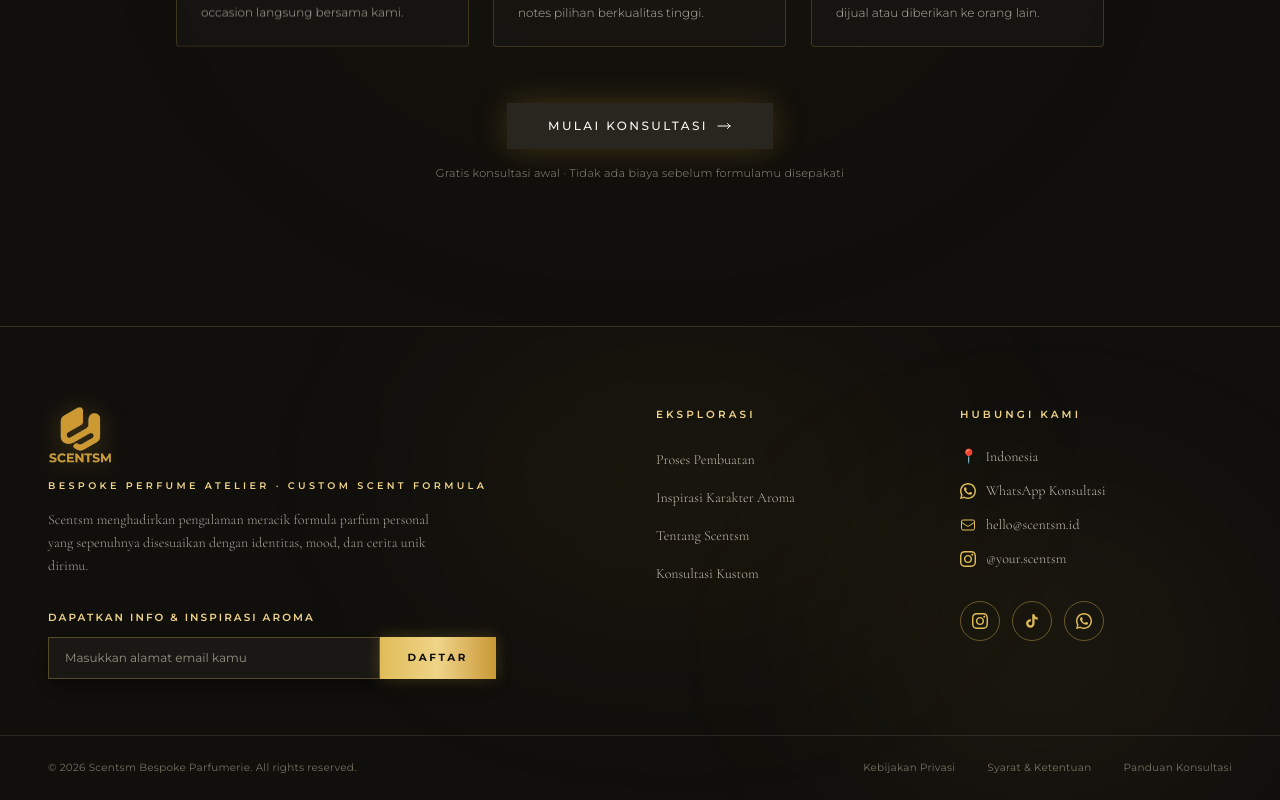
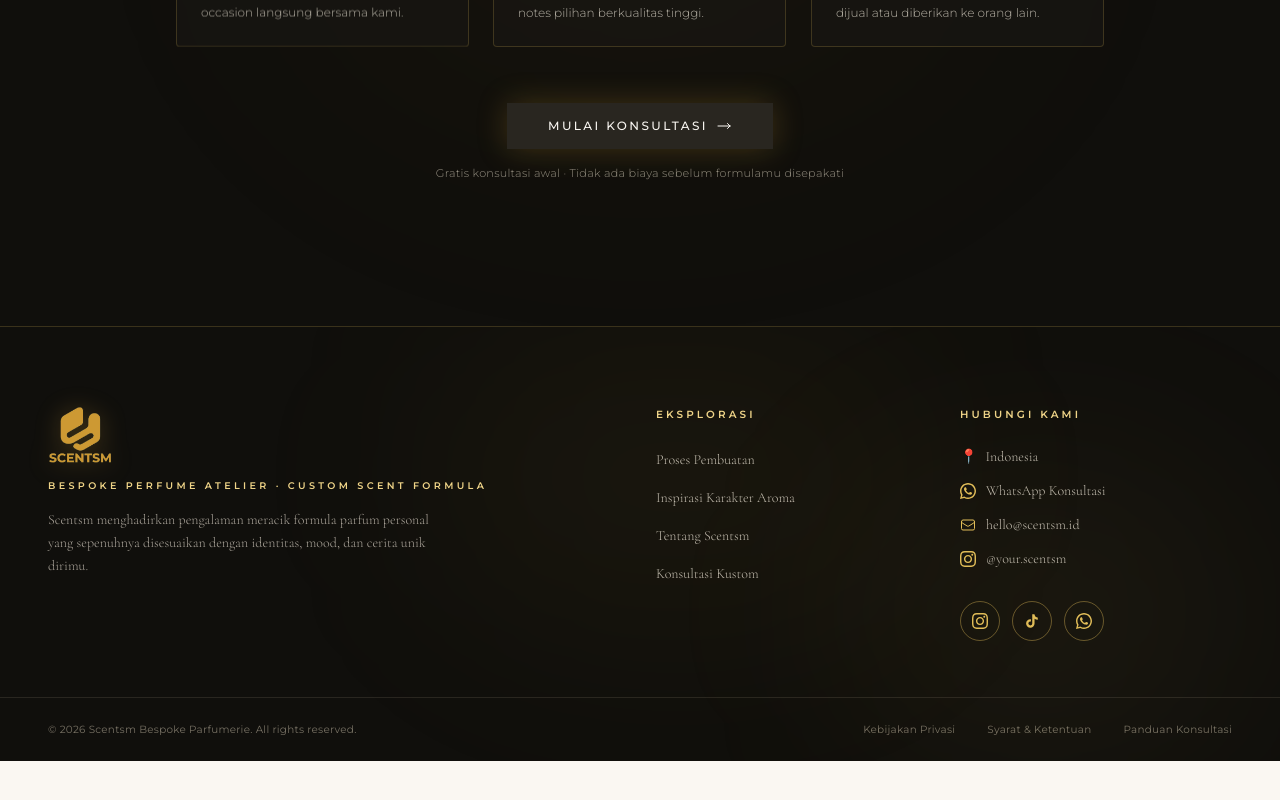
Before and after one commit to fazlurihza/Scentsm-perfume, a Next.js app: page / in a window 1280 px wide. Shown: the part 5120-5920 px from the top of the page. After the commit the page ends 5881 px from the top, so only its background shows below. Built offline with nearby package versions, Linux system fonts and the light colour scheme.

Commit message:
remove_newsletter_section

```diff
--- a/components/Footer.tsx
+++ b/components/Footer.tsx
@@ -38,26 +38,6 @@ export default function Footer() {
             >
               Scentsm menghadirkan pengalaman meracik formula parfum personal yang sepenuhnya disesuaikan dengan identitas, mood, dan cerita unik dirimu.
             </p>
-
-            {/* Newsletter */}
-            <div>
-              <p className="text-[0.65rem] tracking-[0.2em] uppercase text-[var(--color-gold-300)] mb-3 font-semibold">
-                Dapatkan Info & Inspirasi Aroma
-              </p>
-              <form onSubmit={(e) => e.preventDefault()} className="flex max-w-md shadow-lg shadow-black/40">
-                <input
-                  type="email"
-                  placeholder="Masukkan alamat email kamu"
-                  className="flex-1 bg-[var(--color-charcoal-900)] border border-[var(--color-gold-400)]/30 px-4 py-3 text-xs text-[var(--color-ivory-100)] placeholder:text-[var(--color-charcoal-400)] focus:outline-none focus:border-[var(--color-gold-400)] focus:ring-1 focus:ring-[var(--color-gold-400)] transition-all duration-300"
-                />
-                <button
-                  type="submit"
-                  className="bg-gradient-to-r from-[var(--color-gold-400)] via-[var(--color-gold-300)] to-[var(--color-gold-500)] text-[var(--color-charcoal-950)] text-[0.65rem] font-bold tracking-[0.25em] uppercase px-7 transition-all duration-300 hover:brightness-110 shadow-[0_0_15px_rgba(224,188,88,0.25)]"
-                >
-                  Daftar
-                </button>
-              </form>
-            </div>
           </div>
 
           {/* Navigation Columns */}
```
